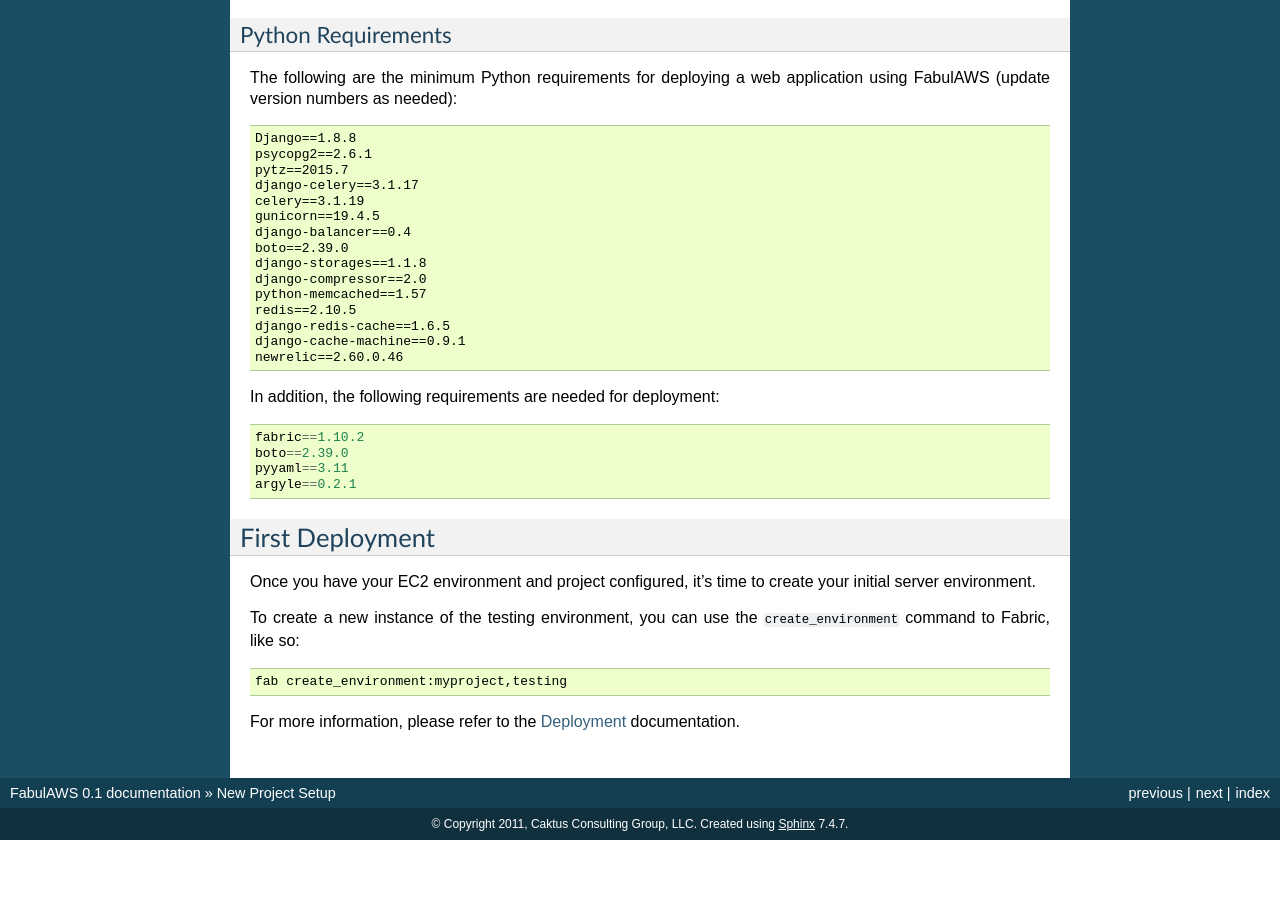
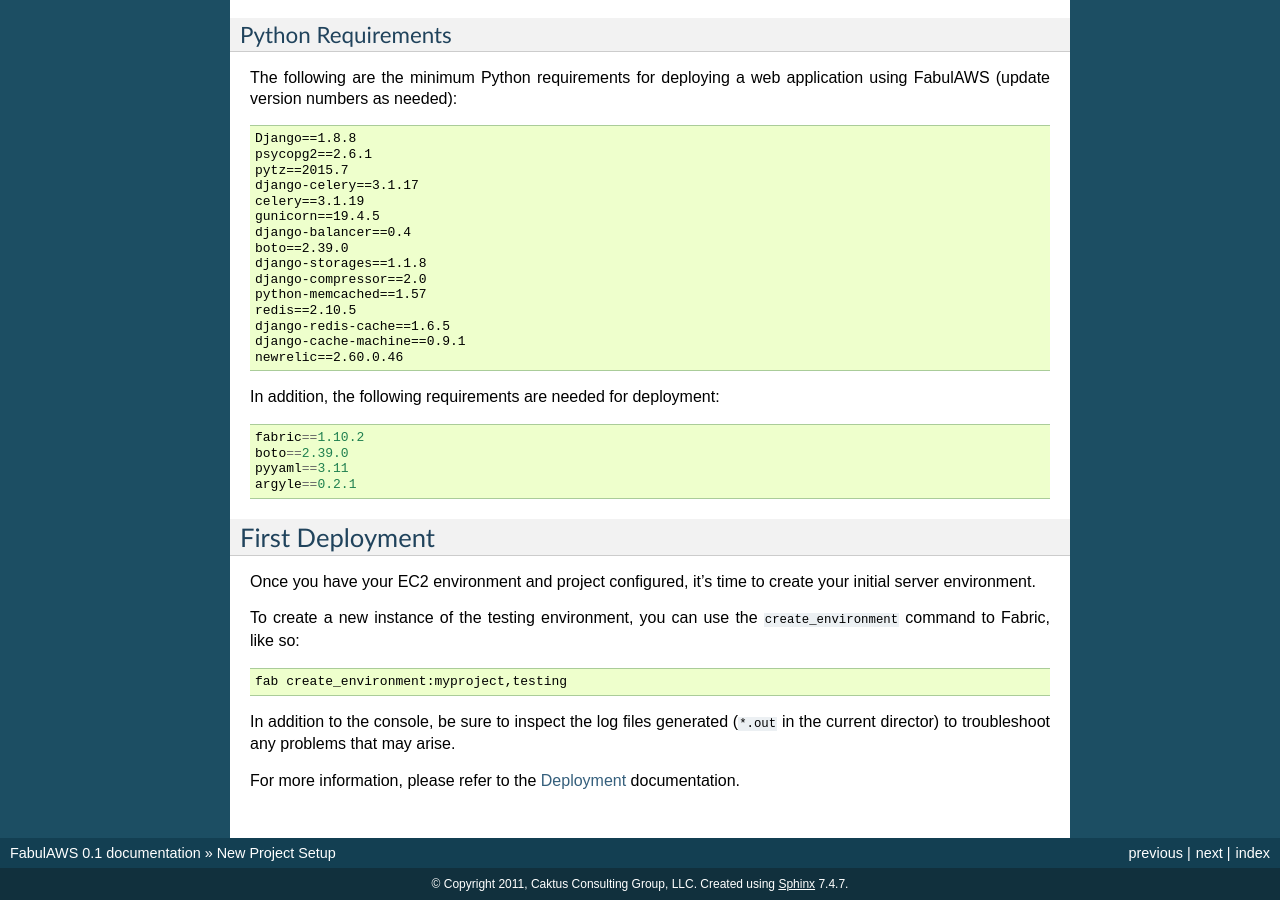
Before and after one commit to caktus/fabulaws, a Sphinx documentation site: the page built from docs/initial-setup.rst, in a window 1280 px wide and 900 px high, scrolled down 10291 px. Built offline with Sphinx 7.4.7, drawn with Linux system fonts in a browser that asks for light colours; before the commit the page ends 11131 px from its top, so only the background shows below that.

Commit message:
add note about logfiles

```diff
--- a/docs/initial-setup.rst
+++ b/docs/initial-setup.rst
@@ -344,4 +344,7 @@ To create a new instance of the testing environment, you can use the
 
     fab create_environment:myproject,testing
 
+In addition to the console, be sure to inspect the log files generated (``*.out``
+in the current director) to troubleshoot any problems that may arise.
+
 For more information, please refer to the :doc:`/deployment` documentation.
```
